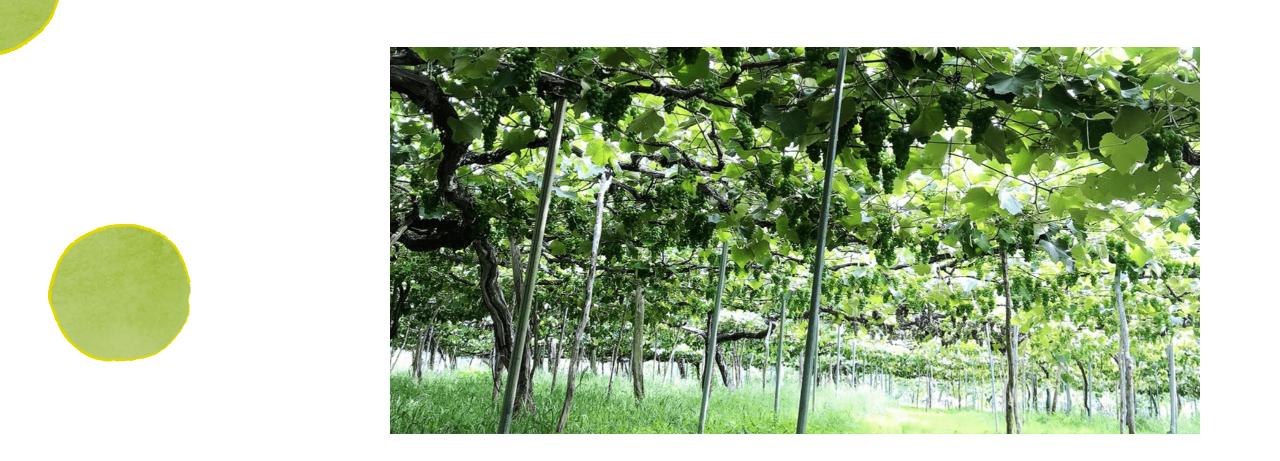
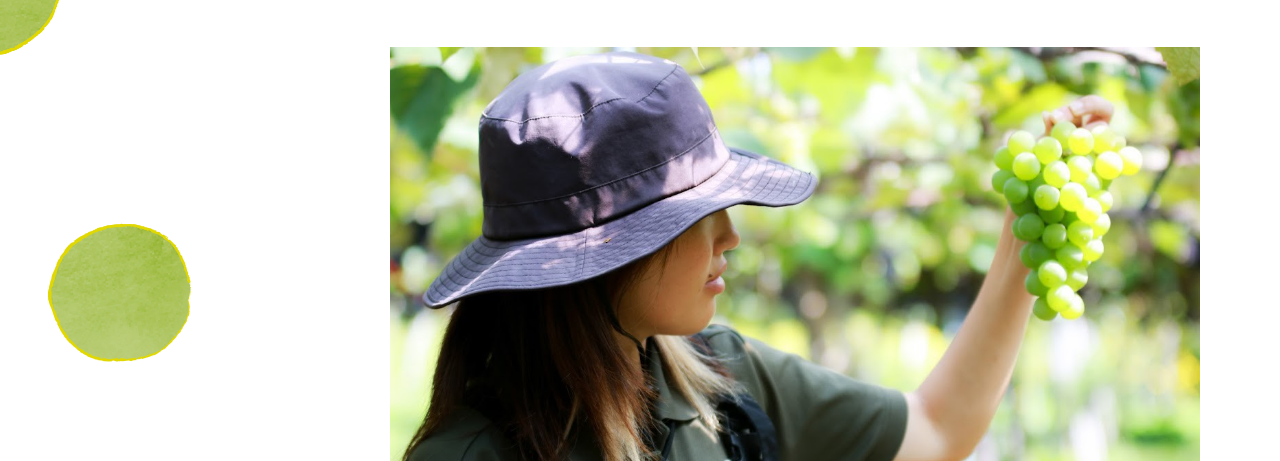
Before and after one commit to nihonshintatsu-byte/tomapufarm-web, an Astro site: page /about in a window 1280 px wide. Shown: the part 491-952 px from the top of the page. Built offline with nearby package versions, Linux system fonts and the light colour scheme; Astro itself is replaced by a stand-in of ours.

Commit message:
農園紹介のぶどう棚写真を収穫写真へ差し替え

```diff
--- a/src/pages/about.astro
+++ b/src/pages/about.astro
@@ -37,7 +37,7 @@ Main
 				</p>
 
 				<p class="main_img">
-					<img src="/assets/images/about/img_01.png" width="100%" height="auto">
+					<img src="/assets/images/about/grape-harvest-2026-11.jpg" width="100%" height="auto" alt="ぶどう畑で収穫したぶどうを手にする様子">
 				</p>
 
 				<div class="flex">
```
Also changed, not shown: public/assets/images/about/grape-harvest-2026-11.jpg (added).
